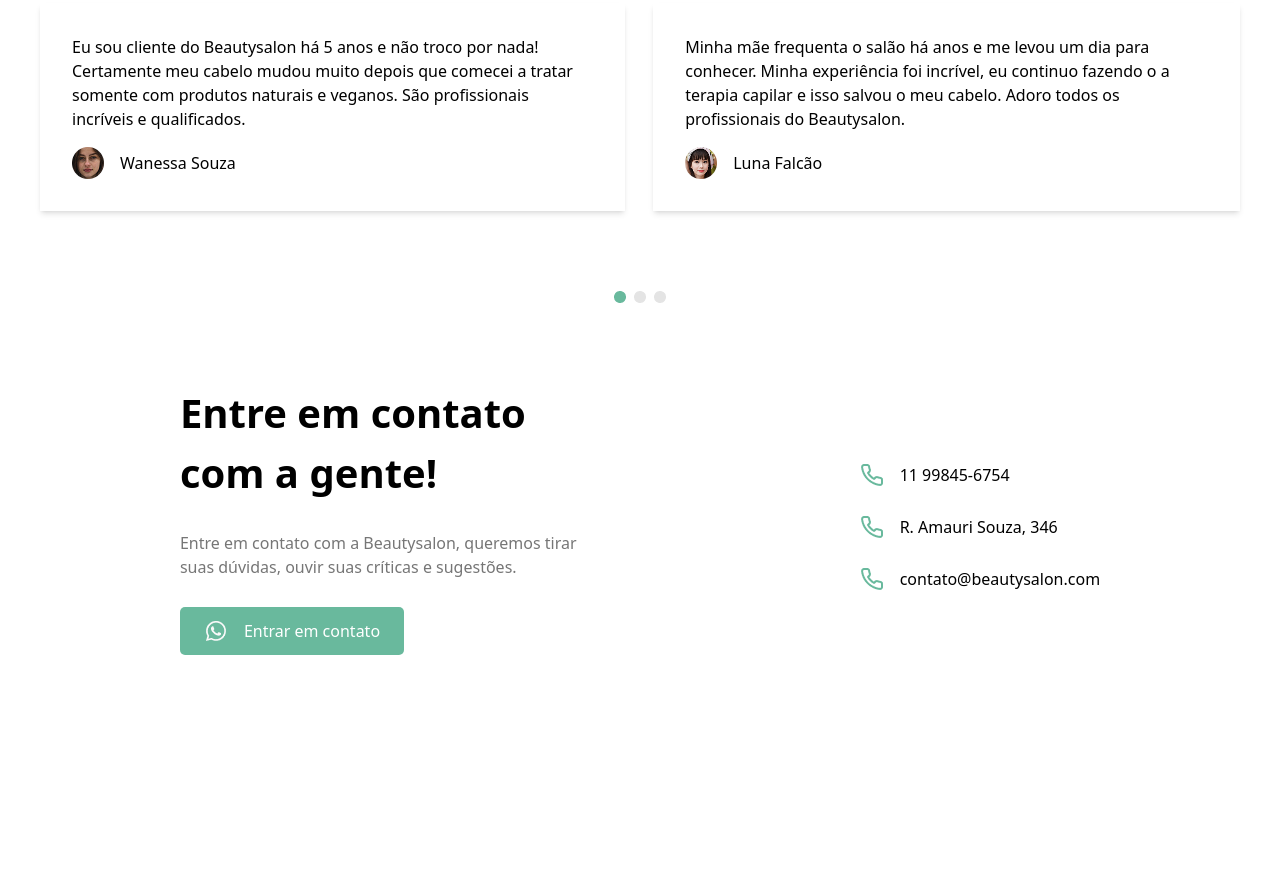
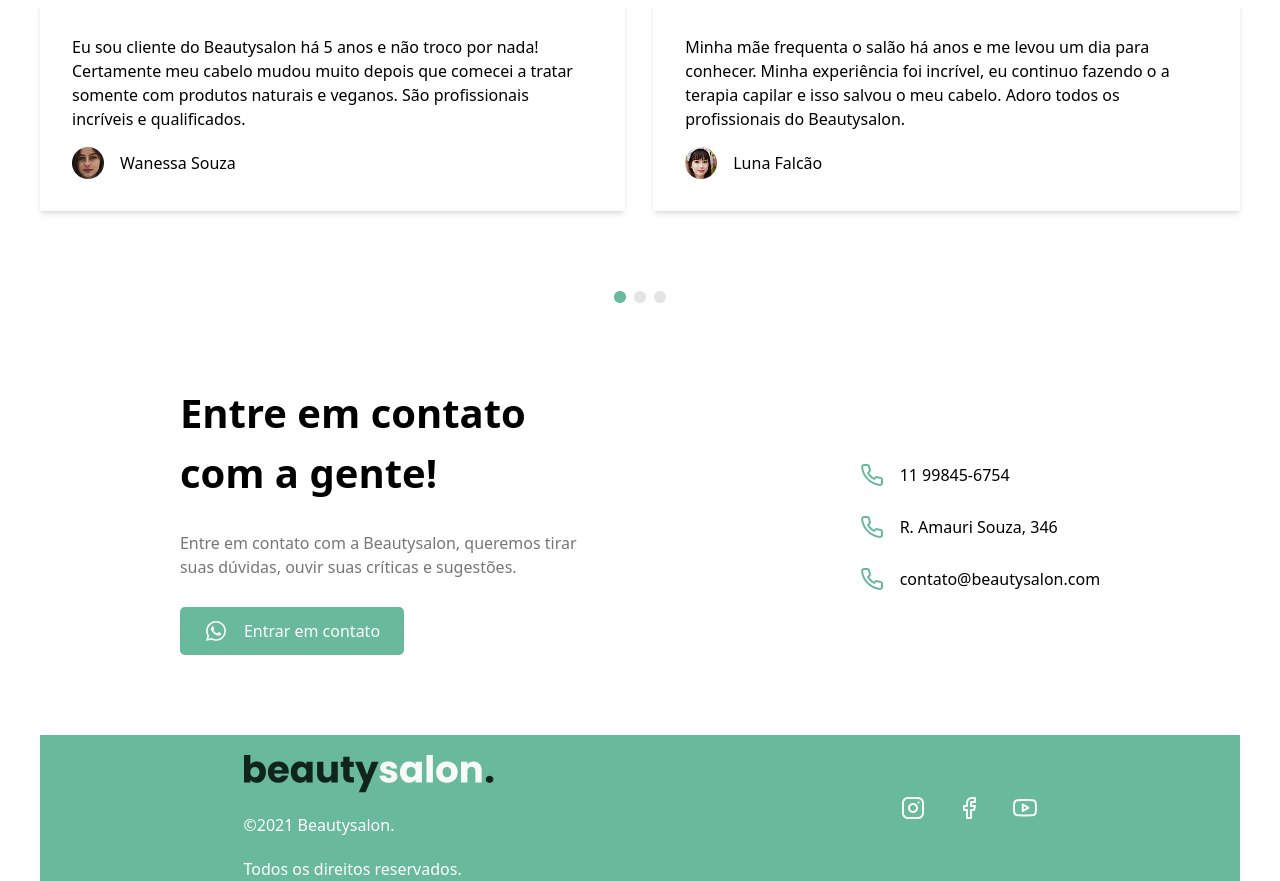
Before and after one commit to rizoshka12210/homework-11, a website: page index.html in a window 1280 px wide. Shown: the part 2241-3122 px from the top of the page. Before the commit the page ends 2896 px from the top, so only its background shows below. Drawn offline with Linux system fonts and the light colour scheme.

Commit message:
tred: footer

```diff
--- a/index.html
+++ b/index.html
@@ -108,6 +108,15 @@
         </aside>
     </section>
 
-
+    <footer class="max-w-300 m-auto flex justify-around items-center mt-20 bg-[#69B99D]">
+        <aside class="text-white flex flex-col gap-5 pt-5 pb-5">
+        <img src="./photo/Logo copy.png" alt="">
+        <p>©2021 Beautysalon.</p>
+        <p>Todos os direitos reservados.</p>
+        </aside>
+        <aside>
+            <img src="./photo/Redes sociais.png" alt="">
+        </aside>
+    </footer>
 </body>
 </html>
```
Also changed, not shown: photo/Logo copy.png (added), photo/Redes sociais.png (added).
